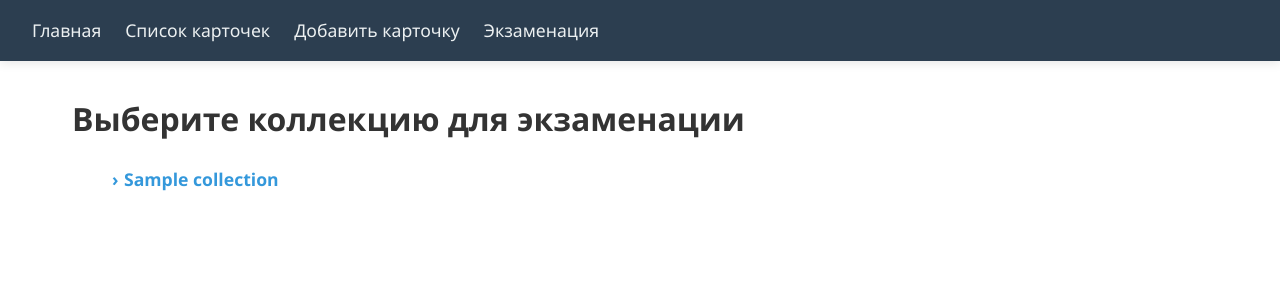
After one commit to bwyltcaxe/python_english_flashcards, a Django app: page /exam/ in a window 1280 px wide. The commit adds this page. Shown: the top 300 px of the page. Run offline with Django 4.2, Linux system fonts and the light colour scheme; tables that the repository leaves empty hold one stand-in row (values such as "Sample post").

Commit message:
Add tab 'Exam' and show a list of collections

```diff
--- a/language_flashcards/urls.py
+++ b/language_flashcards/urls.py
@@ -24,4 +24,6 @@ urlpatterns = [
     path('cards/', views.cards_list, name='cards-list'),
     path('cards/add/', views.add_card, name='add-card'),
     path('cards/edit/<int:card_id>/', views.edit_card, name='edit-card'),
+    path('exam/', views.exam_collections, name='exam'),
+    path('exam/<int:collection_id>/', views.exam_session, name='exam-session'),
 ]
--- a/language_flashcards/views.py
+++ b/language_flashcards/views.py
@@ -66,3 +66,12 @@ def edit_card(request, card_id):
         'form': form,
         'card': card
     })
+
+def exam_collections(request):
+    collections = Collection.objects.all()
+    return render(request, 'exam/exam_collections.html', {
+        "collections": collections
+    })
+
+def exam_session(request, collection_id):
+    return render(request, 'cards/exam_session.html')
--- a/static/css/style.css
+++ b/static/css/style.css
@@ -263,3 +263,39 @@ textarea.form-control {
     text-align: center;
     font-weight: 500;
 }
+
+/* Exam.  */
+.collection-links {
+    list-style: none;
+}
+
+.collection-links li {
+    margin-bottom: 0.75rem;
+}
+
+.collection-links a {
+    display: inline-block;
+    color: #3498db; /* blue by default */
+    font-weight: 700;
+    font-size: 1.1rem;
+    text-decoration: none;
+    position: relative;
+    padding-left: 12px;
+    transition: color 0.3s ease;
+}
+
+.collection-links a::before {
+    content: '›';
+    position: absolute;
+    left: 0;
+    color: #3498db;
+    transition: transform 0.3s ease;
+}
+
+.collection-links a:hover {
+    color: #2980b9;
+}
+
+.collection-links a:hover::before {
+    transform: translateX(4px);
+}
--- a/templates/base.html
+++ b/templates/base.html
@@ -13,6 +13,8 @@
             <li><a href="{% url 'home' %}" {% if request.path == '/' %}class="active"{% endif %}>Главная</a></li>
             <li><a href="{% url 'cards-list' %}" {% if 'cards/list' in request.path %}class="active"{% endif %}>Список карточек</a></li>
             <li><a href="{% url 'add-card' %}" {% if 'cards/add' in request.path %}class="active"{% endif %}>Добавить карточку</a></li>
+            <li><a href="{% url 'exam' %}" {% if 'exam' in request.path %}class="active"{% endif %}>Экзаменация</a></li>
+        </ul>
         </ul>
     </nav>
 
--- /dev/null
+++ b/templates/exam/exam_collections.html
@@ -0,0 +1,15 @@
+{% extends "base.html" %}
+{% block title %}Выбор коллекции{% endblock %}
+
+{% block content %}
+    <h1>Выберите коллекцию для экзаменации</h1>
+    <ul class="collection-links">
+        {% for collection in collections %}
+            <li>
+                <a href="{% url 'exam-session' collection.id %}">{{ collection.name }}</a>
+            </li>
+        {% empty %}
+            <li>Нет доступных коллекций.</li>
+        {% endfor %}
+    </ul>
+{% endblock %}
```
